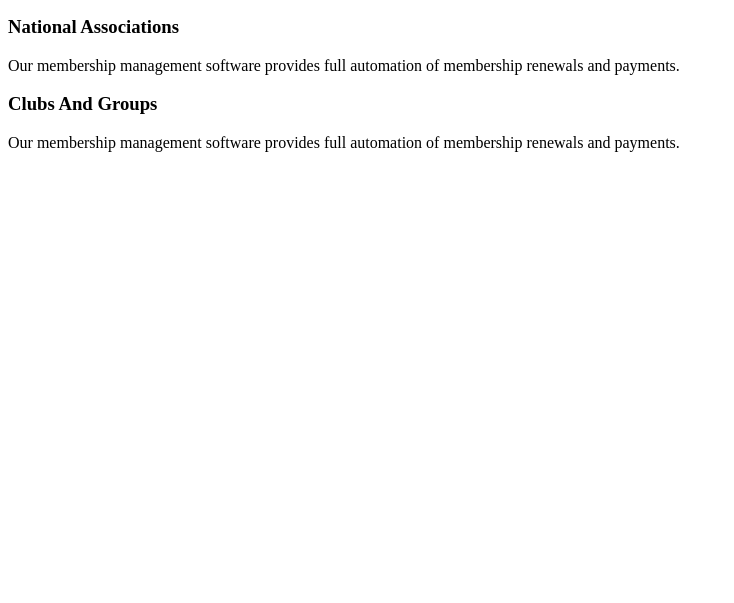
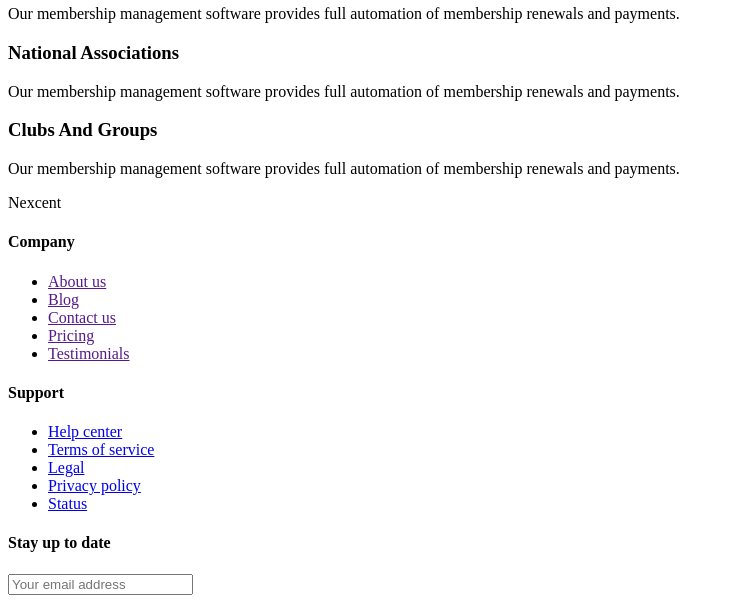
Before and after one commit to Ssnewel/Testing, a plain HTML site: page index.html in a window 1280 px wide. Shown: the part 503-1106 px from the top of the page, without its empty margins (0-734 px from the left). Before the commit the page ends 800 px from the top, so only its background shows below. Drawn offline with Linux system fonts and the light colour scheme.

Commit message:
added content to footer

```diff
--- a/index.html
+++ b/index.html
@@ -3,12 +3,13 @@
 <head>
     <meta charset="UTF-8">
     <meta name="viewport" content="width=device-width, initial-scale=1.0">
-    <title>Document</title>
+    <title>Nexcent Landing Page</title>
+    <link rel="stylesheet" href="styles.css">
 </head>
 <body>
     <header>
         <div class="container">
-            <div class="logo"></div>
+            <div class="logo">Nexcent</div>
             <nav>
                 <ul>
                     <li><a href="">Home</a></li>
@@ -71,10 +72,32 @@
 
     <footer>
         <div class="container">
+            <div class="logo">Nexcent</div>
             <div class="footer-links">
-                <div></div>
-                <div></div>
-                <div></div>
+                <div>
+                    <h4>Company</h4>
+                    <ul>
+                        <li><a href="">About us</a></li>
+                        <li><a href="">Blog</a></li>
+                        <li><a href="">Contact us</a></li>
+                        <li><a href="">Pricing</a></li>
+                        <li><a href="">Testimonials</a></li>
+                    </ul>
+                </div>
+                <div>
+                    <h4>Support</h4>
+                    <ul>
+                        <li><a href="#">Help center</a></li>
+                        <li><a href="#">Terms of service</a></li>
+                        <li><a href="#">Legal</a></li>
+                        <li><a href="#">Privacy policy</a></li>
+                        <li><a href="#">Status</a></li>
+                    </ul>
+                </div>
+                <div>
+                    <h4>Stay up to date</h4>
+                    <input type="email" placeholder="Your email address">
+                </div>
             </div>
         </div>
     </footer>
```
